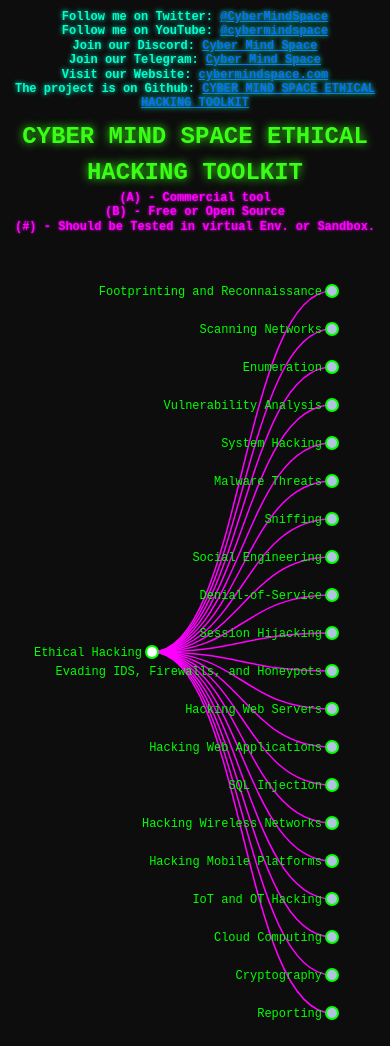
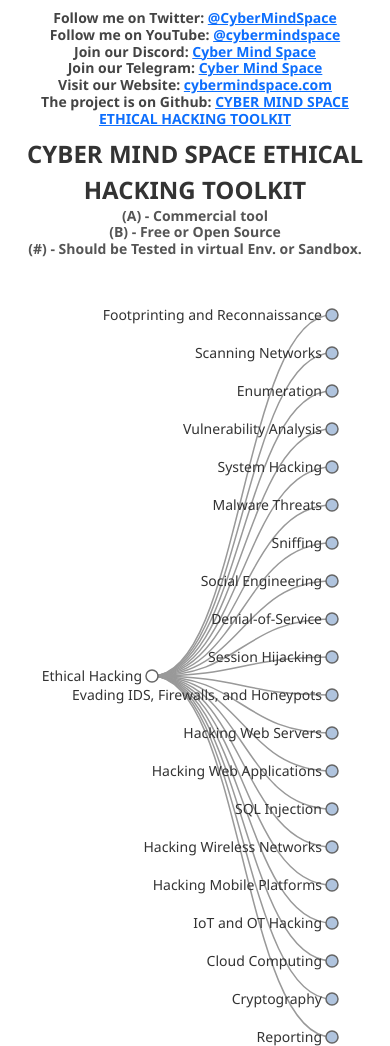
Before and after one commit to ALMADADALI/CYBER-MIND-SPACE-ETHICAL-HACKING-TOOLKIT, a plain HTML site: page index.html in a window 390 px wide. Shown: the top 1046 px of the page. Drawn offline with nearby package versions, Linux system fonts and the light colour scheme.

Commit message:
Update hack.css

```diff
--- a/css/hack.css
+++ b/css/hack.css
@@ -4,10 +4,10 @@
 }
 
 body {
-	background-color: #0d0d0d; /* Dark background */
-	color: #00ff00; /* Neon green text */
-	font-size: 14px;
-	font-family: "Courier New", Courier, monospace; /* Terminal-style font */
+	background-color: #ffffff; /* White background */
+	color: #222222; /* Dark gray text */
+	font-size: 16px;
+	font-family: "Segoe UI", "Roboto", "Helvetica Neue", Arial, sans-serif; /* Clean and readable fonts */
 }
 
 #body {
@@ -26,23 +26,23 @@
 	font-size: 40px;
 	font-weight: 700;
 	text-align: center;
-	color: #39ff14; /* Bright neon green */
-	text-shadow: 0 0 10px #39ff14;
+	color: #333333;
+	text-shadow: none;
 }
 
 .follow-section h3 {
 	font-size: 16px;
-	font-weight: 700;
+	font-weight: 600;
 	text-align: center;
-	color: #00ffcc;
-	text-shadow: 0 0 5px #00ffcc;
+	color: #444444;
+	text-shadow: none;
 }
 
 .list h3 {
-	font-size: 12px;
-	font-weight: 700;
-	color: #ff00ff;
-	text-shadow: 0 0 3px #ff00ff;
+	font-size: 14px;
+	font-weight: 600;
+	color: #555555;
+	text-shadow: none;
 }
 
 .node {
@@ -51,24 +51,24 @@
 
 .node circle {
 	cursor: pointer;
-	fill: #111111;
-	stroke: #00ff00;
-	stroke-width: 2px;
+	fill: #ffffff; /* Same as background */
+	stroke: #666666;
+	stroke-width: 1.5px;
 }
 
 .node text {
-	font-size: 12px;
-	fill: #00ff00;
+	font-size: 14px;
+	fill: #333333;
 }
 
 path.link {
 	fill: none;
-	stroke: #ff00ff;
+	stroke: #999999;
 	stroke-width: 1.5px;
 }
 
 /* Responsive for mobile */
-@media (max-width:768px){
+@media (max-width:768px) {
 	.top-section {
 		display: flex;
 		flex-direction: column;
@@ -78,7 +78,7 @@
 		font-size: 24px;
 	}
 	.follow-section h3 {
-		font-size: 12px;
+		font-size: 14px;
 	}
 	.list h3 {
 		text-align: center;
```
